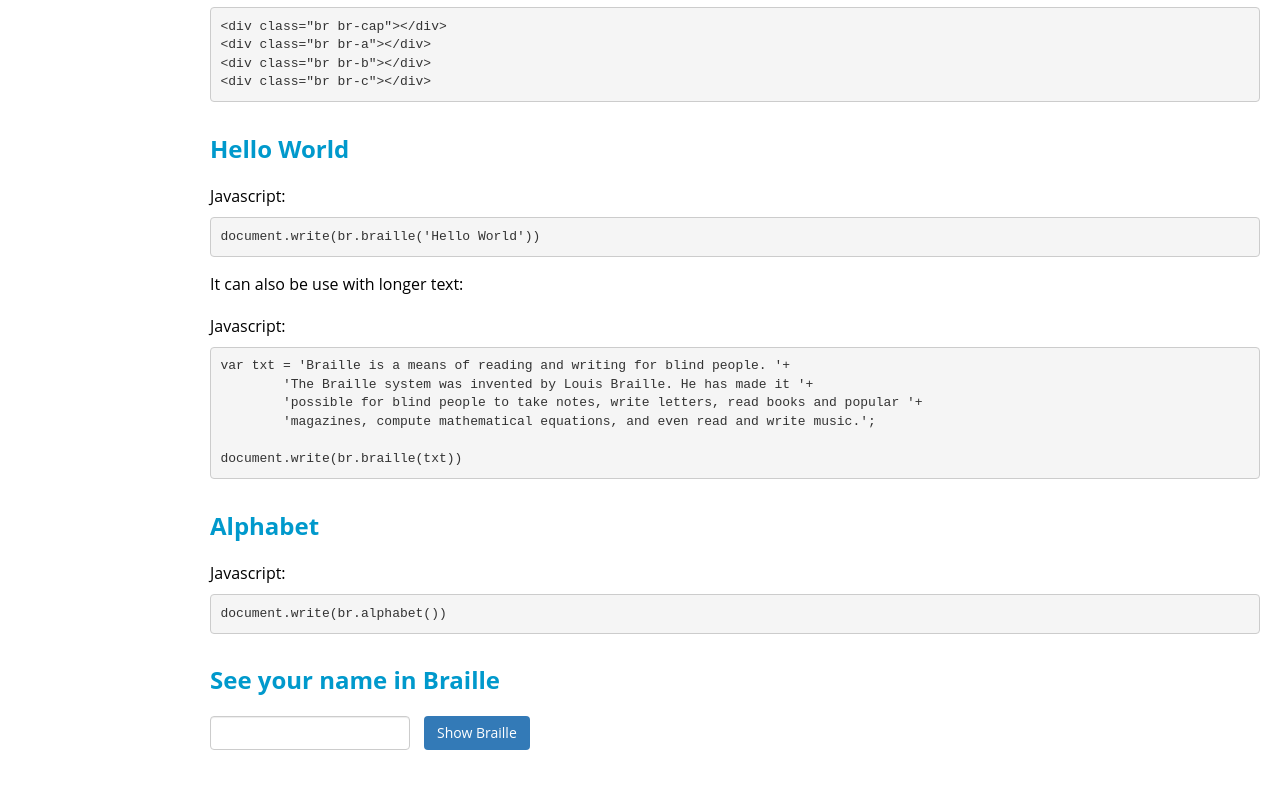
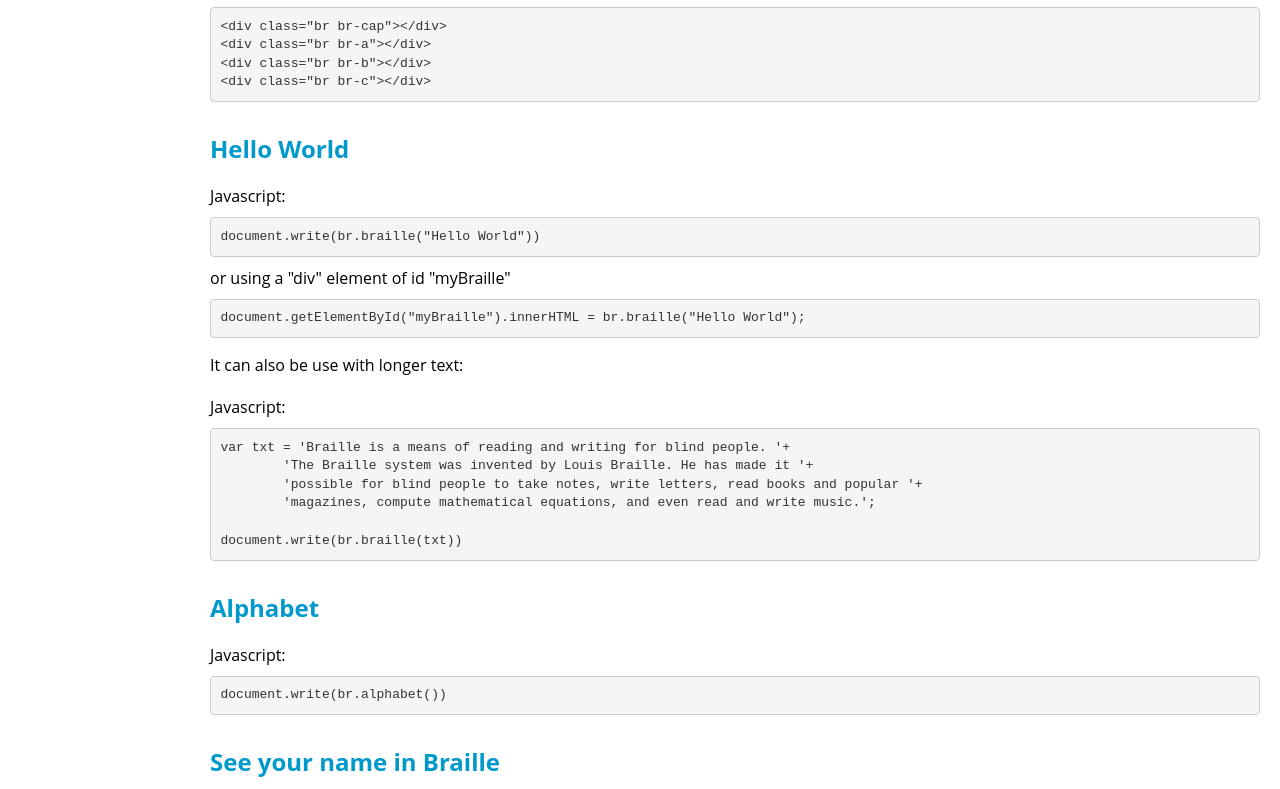
Before and after one commit to evoluteur/braille-tools, a plain HTML site: page index.html in a window 1280 px wide. Shown: the part 1711-2500 px from the top of the page. Drawn offline with Linux system fonts and the light colour scheme; a script that the page names is missing; files whose address does not match are found by name.

Commit message:
Text edits.

```diff
--- a/index.html
+++ b/index.html
@@ -176,8 +176,6 @@
 
 <p>Notes: "br" is the grade 2 abbreviation of "Braille".</p>
 
-
-
 <name id="abc"/>
 <h2>ABC</h2>
 
@@ -207,9 +205,12 @@
 
 <div style="margin:20px 0 10px;">Javascript:</div>
 <pre>
-document.write(br.braille('Hello World'))
+document.write(br.braille("Hello World"))
 </pre>
-
+or using a "div" element of id "myBraille"
+<pre>
+document.getElementById("myBraille").innerHTML = br.braille("Hello World");
+</pre>
 
 <p>It can also be use with longer text:</p>
 <script language="javascript">
```
